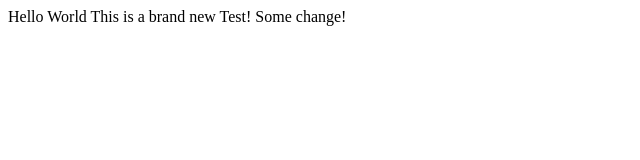
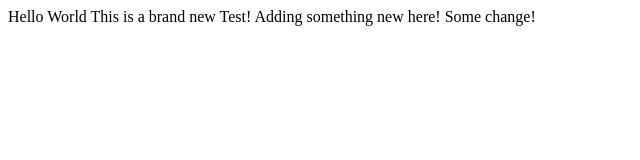
Before and after one commit to MuntakaHelali/SlackBot, a plain HTML site: page git_tst/index.html in a window 1280 px wide. Shown: the whole page, without its empty margins (0-640 px from the left). Drawn offline with Linux system fonts and the light colour scheme.

Commit message:
Update index.html

```diff
--- a/git_tst/index.html
+++ b/git_tst/index.html
@@ -8,7 +8,7 @@
 
 <body>
 Hello World
-This is a brand new Test!
+This is a brand new Test! Adding something new here!
 Some change!
 </body>
 </html>
```
